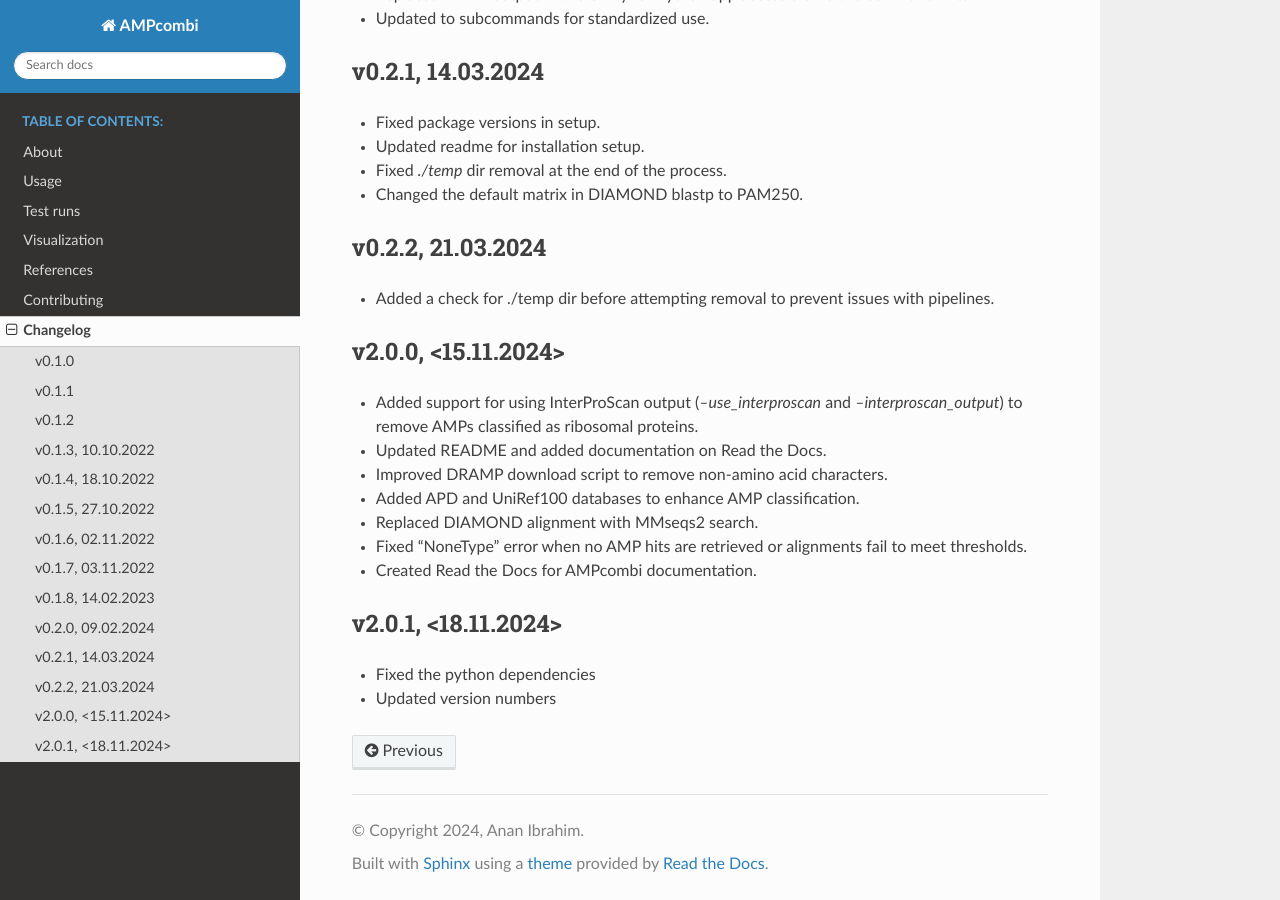
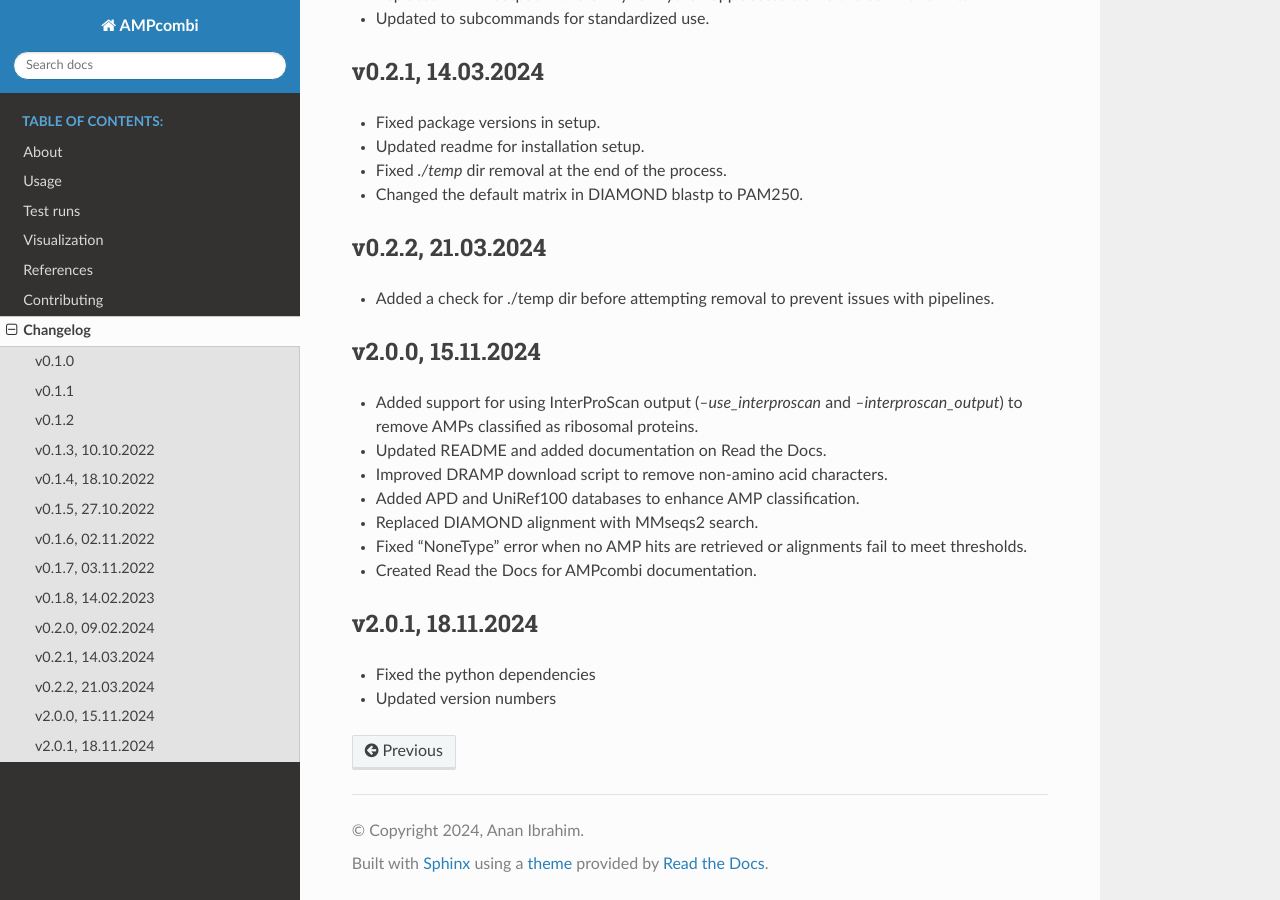
Before and after one commit to Darcy220606/AMPcombi, a Sphinx documentation site: the page built from docs/source/changes.rst, in a window 1280 px wide and 900 px high, scrolled down 1841 px. Built offline with Sphinx 7.4.7 and the Read the Docs theme 3.1.0, drawn with Linux system fonts in a browser that asks for light colours; part of the change alters nothing that is shown.

```diff
--- a/docs/source/changes.rst
+++ b/docs/source/changes.rst
@@ -74,7 +74,7 @@ v0.2.2, 21.03.2024
 ------------------
 - Added a check for ./temp dir before attempting removal to prevent issues with pipelines.
 
-v2.0.0, <15.11.2024>
+v2.0.0, 15.11.2024
 --------------------
 - Added support for using InterProScan output (`--use_interproscan` and `--interproscan_output`) to remove AMPs classified as ribosomal proteins.
 - Updated README and added documentation on Read the Docs.
@@ -84,7 +84,7 @@ v2.0.0, <15.11.2024>
 - Fixed "NoneType" error when no AMP hits are retrieved or alignments fail to meet thresholds.
 - Created Read the Docs for AMPcombi documentation.
 
-v2.0.1, <18.11.2024>
+v2.0.1, 18.11.2024
 --------------------
 - Fixed the python dependencies
 - Updated version numbers
```
